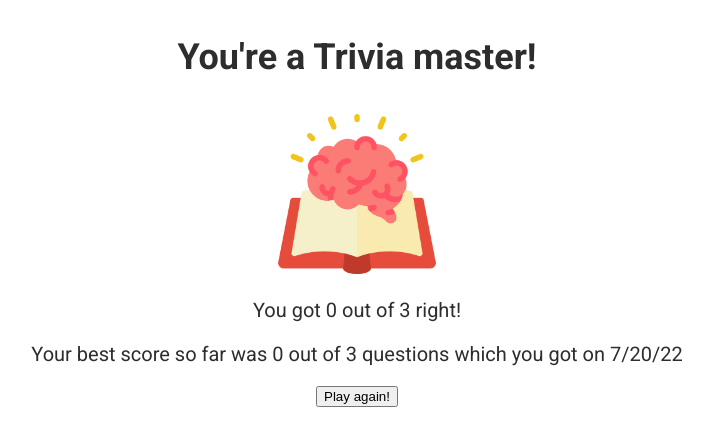
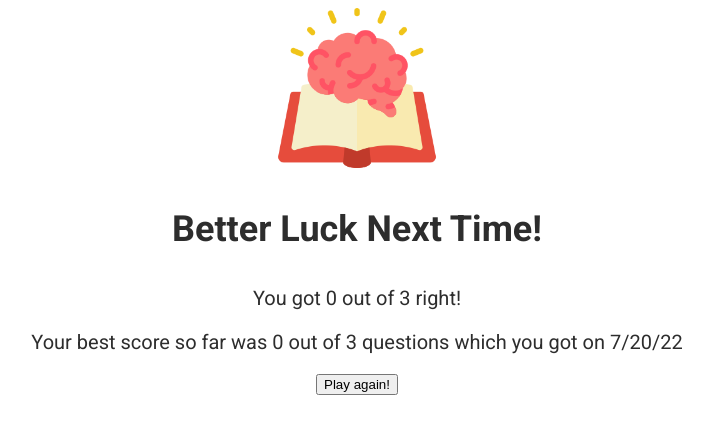
Before and after one commit to Justin-C/test, a React (Create React App) app: page /final in a window 1280 px wide. Shown: the top 446 px of the page, without its empty margins (283-996 px from the left). Built offline with nearby package versions, Linux system fonts and the light colour scheme.

Commit message:
chore: cleanup

```diff
--- a/src/App.tsx
+++ b/src/App.tsx
@@ -1,6 +1,6 @@
 /** @jsxImportSource @emotion/react */
 import React from 'react';
-import { BrowserRouter as Router, Route, Routes, Link } from 'react-router-dom';
+import { BrowserRouter as Router, Route, Routes } from 'react-router-dom';
 import FinalPage from './components/final-page';
 import QuestionPage from './components/question-page';
 import { DEFAULT_PATH, FINAL_PATH } from './enums/route-enums';
--- a/src/components/final-page.tsx
+++ b/src/components/final-page.tsx
@@ -1,9 +1,5 @@
-import {
-  BEST_SCORE,
-  FINAL_HEADING,
-  FINAL_SCORE,
-  RESTART_BUTTON_TEXT
-} from '../enums/final-page-enums';
+
+
 import Button from './button';
 import Text from './text';
 import { useNavigate } from 'react-router-dom';
@@ -22,6 +18,8 @@ import React, { useEffect } from 'react';
 import getFormattedDate from '../helpers/getFormattedDate';
 import { DEFAULT_PATH } from '../enums/route-enums';
 import finalImg from '../img/book.png'
+import getFinalHeaderString from '../helpers/getFinalHeaderString';
+import { FINAL_SCORE, HIGH_SCORE, RESTART_BUTTON_TEXT } from '../enums/final-page-enums';
 
 // TODO docs
 const FinalPage = () => {
@@ -52,12 +50,15 @@ const FinalPage = () => {
     }
   }, [score, highScore]);
 
+
   return (
     <div className='final-page-wrapper'>
-      <Text textString={FINAL_HEADING} styleName='final-header' />
-      <img src={finalImg} className='final-image' alt='image of brain on top of book'/>
+        {/* todo dynamic messaging */}
+        <img src={finalImg} className='final-image' alt='brain on top of book'/>
+
+      <Text textString={getFinalHeaderString(score, questionCount)} styleName='final-header' />
       <Text textString={FINAL_SCORE(score, questionCount)} styleName='final-score'/>
-      <Text textString={BEST_SCORE(highScore, questionCount, highScoreDate) } styleName='final-score'/>
+      <Text textString={HIGH_SCORE(highScore, questionCount, highScoreDate) } styleName='final-score'/>
       <Button buttonText={RESTART_BUTTON_TEXT} handleClick={handleReplayClick} isEnabled={true} />
     </div>
   );
--- a/src/enums/final-page-enums.js
+++ b/src/enums/final-page-enums.js
@@ -1,5 +1,7 @@
-export const FINAL_HEADING = "You're a Trivia master!";
+export const FINAL_HEADING_HIGH = "You're a Trivia master!";
+export const FINAL_HEADING_MIDDLE = "Well Done!";
+export const FINAL_HEADING_LOW = "Better Luck Next Time!";
 export const FINAL_SCORE = (correct, total) => `You got ${correct} out of ${total} right!`;
-export const BEST_SCORE = (correct, total, date) =>
+export const HIGH_SCORE = (correct, total, date) =>
   `Your best score so far was ${correct} out of ${total} questions which you got on ${date}`;
 export const RESTART_BUTTON_TEXT = 'Play again!';
--- a/src/enums/question-page-enums.js
+++ b/src/enums/question-page-enums.js
@@ -4,3 +4,4 @@ export const CORRECT_ANSWER_MESSAGE = 'You got it right!';
 export const WRONG_ANSWER_MESSAGE = 'Wrong answer!';
 export const QUESTION_COUNT = (currentNum, totalNum) => `Question ${currentNum} of ${totalNum}`;
 export const SCORE_COUNT = (score) => `Score: ${score}`
+// todo conver to ts
--- /dev/null
+++ b/src/helpers/getFinalHeaderString.ts
@@ -0,0 +1,14 @@
+import { FINAL_HEADING_HIGH, FINAL_HEADING_LOW, FINAL_HEADING_MIDDLE } from "../enums/final-page-enums.js";
+
+
+const getFinalHeaderString = (score: number, total: number): string => {
+    if(score/total > .67){
+        return FINAL_HEADING_HIGH;
+    } else if( score/total > .34){
+        return FINAL_HEADING_MIDDLE
+    } else {
+        return FINAL_HEADING_LOW;
+    }
+}
+
+export default getFinalHeaderString;
--- a/src/styles/allstyles.scss
+++ b/src/styles/allstyles.scss
@@ -1,4 +1,3 @@
-// todo make colors into const
 $colorDefault: #2d2d2d;
 $colorCorrect: #065927;
 $colorIncorrect: #b02a2a;
```
Also changed, not shown: 1 other file (tests, documents, lock files or other folders).
